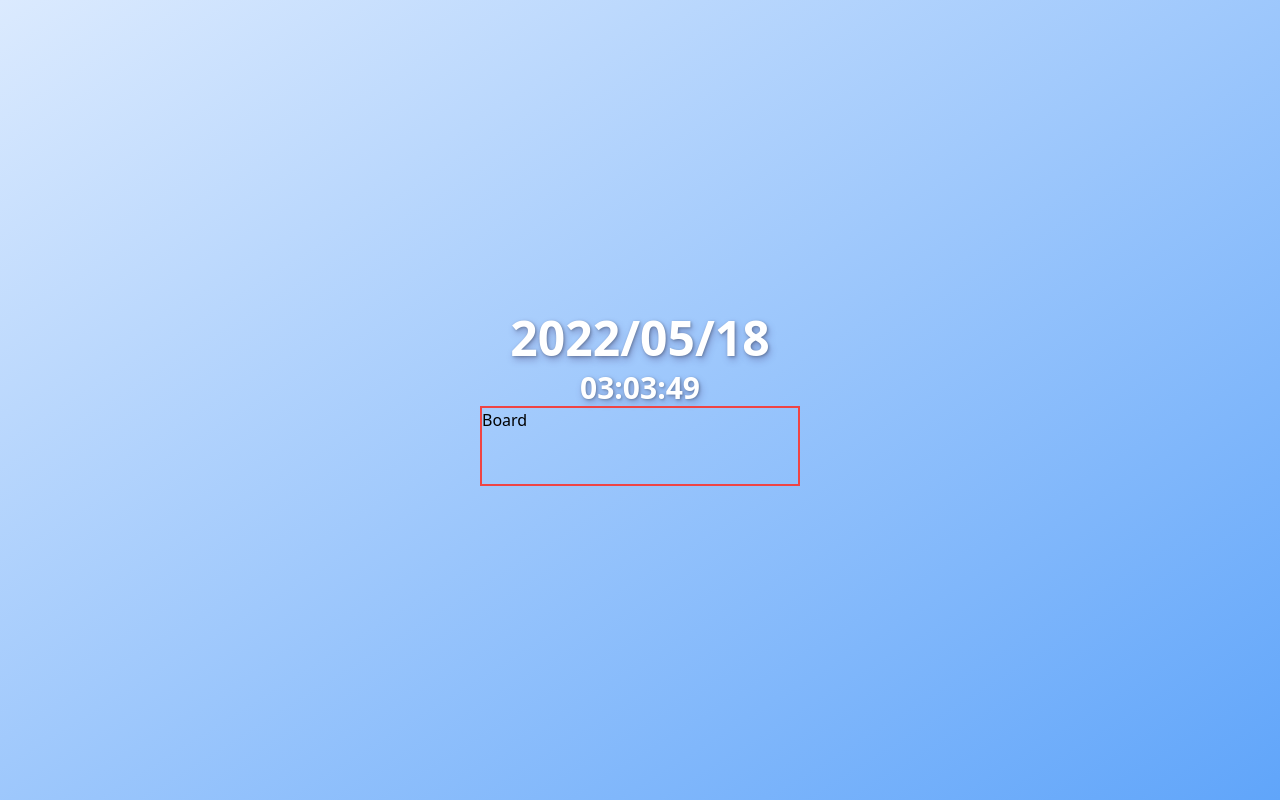
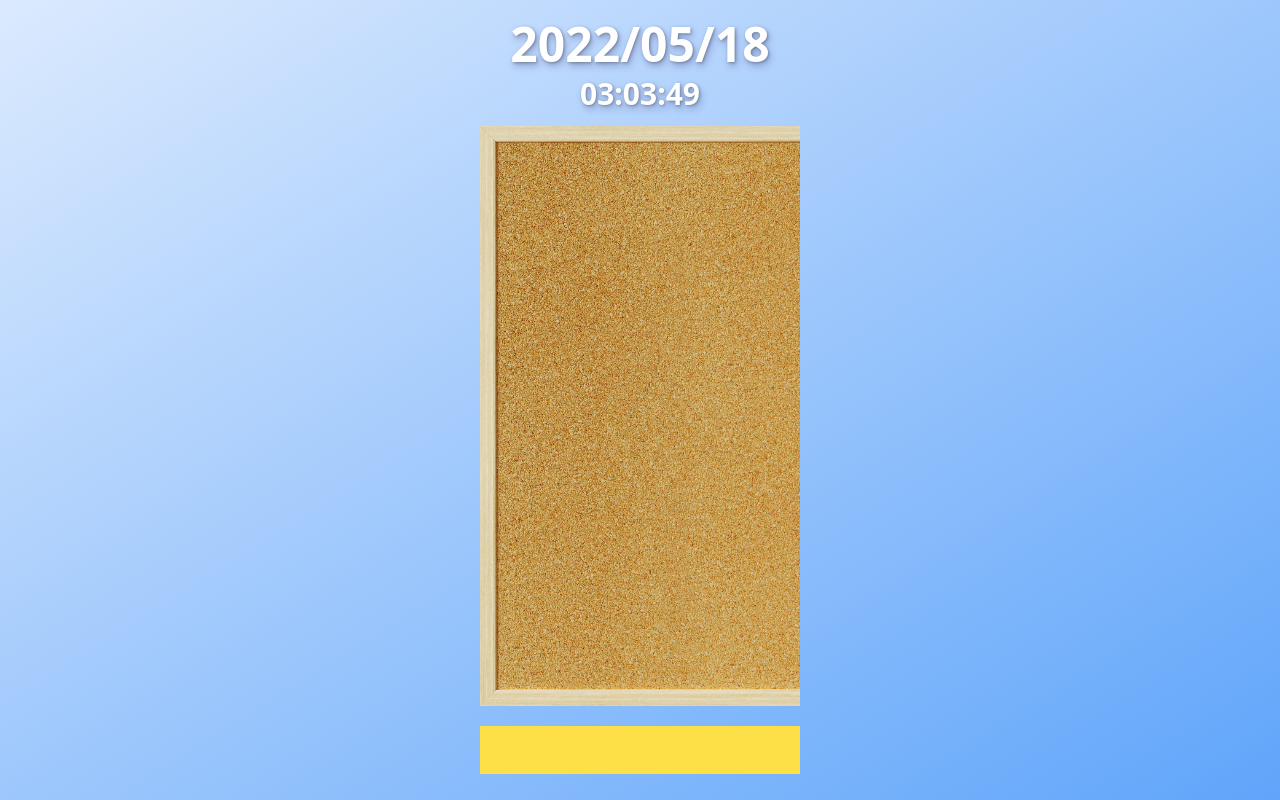
Before and after one commit to kjw-blog/todoboard, a Next.js app: page / in a window 1280 px wide. Built offline with nearby package versions, Linux system fonts and the light colour scheme.

Commit message:
게시판 이미지 추가

```diff
--- /dev/null
+++ b/components/common/Board.jsx
@@ -0,0 +1,11 @@
+export default function Board() {
+  return (
+    <>
+      <div className="w-[25%] flex-col flex justify-center items-center space-y-2 select-none min-h-[72.5%] max-h-[72.5%] bg-board bg-cover"></div>
+      <input
+        type="text"
+        className="outline-none bg-yellow-300 w-[25%] h-12 px-4 text-gray-700 text-sm"
+      />
+    </>
+  );
+}
--- a/components/common/Layout.jsx
+++ b/components/common/Layout.jsx
@@ -2,7 +2,7 @@ export default function Layout({ children }) {
   return (
     <>
       <div className="relative w-full min-h-screen">
-        <div className="bg-gradient-to-tl to-blue-100 from-blue-400  h-screen">
+        <div className="bg-gradient-to-tl to-blue-100 from-blue-400  h-screen ">
           {children}
         </div>
       </div>
--- a/components/common/Timer.jsx
+++ b/components/common/Timer.jsx
@@ -1,18 +1,28 @@
 import moment from 'moment';
-import { useState } from 'react';
+import { useState, useEffect } from 'react';
 
 export default function Timer() {
-  const [date, setDate] = useState(moment().format('YYYY/MM/DD'));
-  const [time, setTime] = useState(moment().format('HH:mm:ss'));
+  const [date] = useState(moment().format('YYYY/MM/DD'));
+  const [time, setTime] = useState();
 
-  setInterval(() => {
-    setTime(moment().format('HH:mm:ss'));
-  }, 1000);
+  useEffect(() => {
+    setInterval(() => {
+      setTime(moment().format('HH:mm:ss'));
+    }, 1000);
+  }, []);
 
   return (
-    <div className="w-[25%] flex-col flex justify-center items-center space-y-2 select-none">
-      <p className="text-shadow-xl font-bold text-5xl text-white">{date}</p>
-      <p className="text-shadow-xl font-bold text-3xl text-white">{time}</p>
+    <div className="w-[25%] flex-col flex justify-center items-center space-y-2 h-20 select-none">
+      {time ? (
+        <>
+          <p className="text-shadow-xl font-bold text-5xl text-white">{date}</p>
+          <p className="text-shadow-xl font-bold text-3xl text-white">{time}</p>
+        </>
+      ) : (
+        <p className="text-shadow-xl font-bold text-5xl text-white">
+          Loading...
+        </p>
+      )}
     </div>
   );
 }
--- a/pages/index.js
+++ b/pages/index.js
@@ -1,10 +1,11 @@
+import Board from '../components/common/Board';
 import Timer from '../components/common/Timer';
 
 export default function Home() {
   return (
-    <div className="w-full flex flex-col items-center justify-center h-full">
+    <div className="w-full flex flex-col items-center justify-center space-y-5 h-full">
       <Timer />
-      <div className="w-[25%] h-20 border-2 border-red-500">Board</div>
+      <Board />
     </div>
   );
 }
--- a/tailwind.config.js
+++ b/tailwind.config.js
@@ -4,7 +4,11 @@ module.exports = {
     './components/**/*.{js,jsx,ts,tsx}',
   ],
   theme: {
-    extend: {},
+    extend: {
+      backgroundImage: {
+        board: "url('/board.png')",
+      },
+    },
   },
   plugins: [require('tailwindcss-textshadow')],
 };
```
Also changed, not shown: public/board.png (added).
